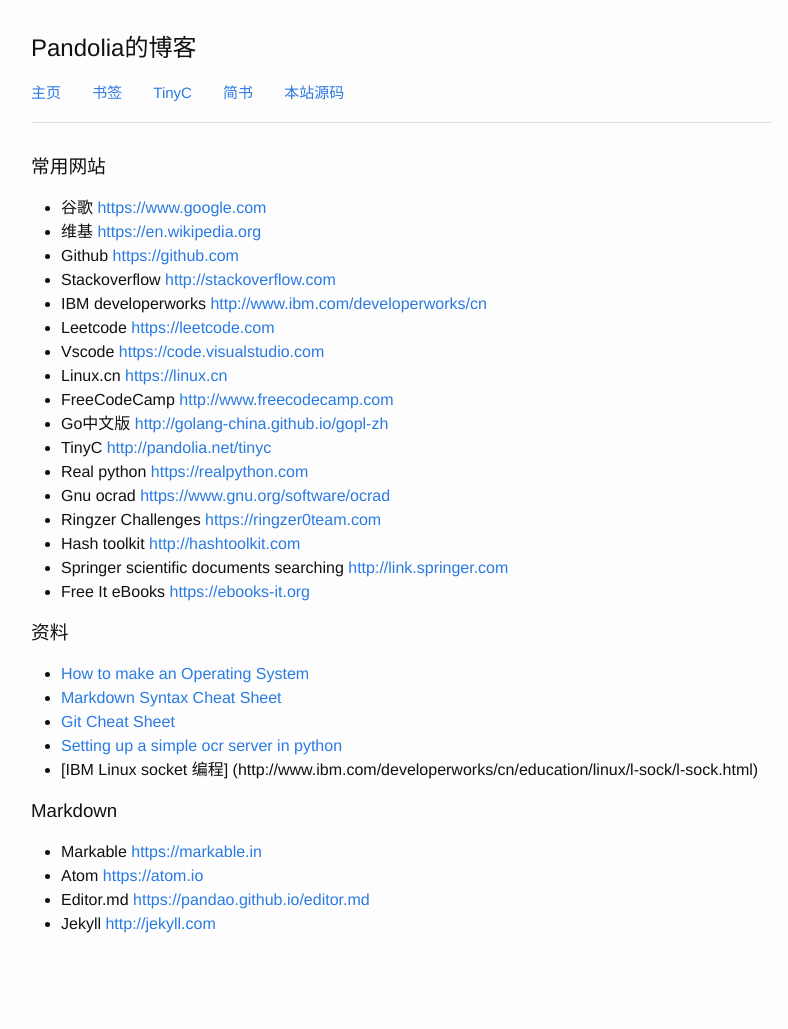
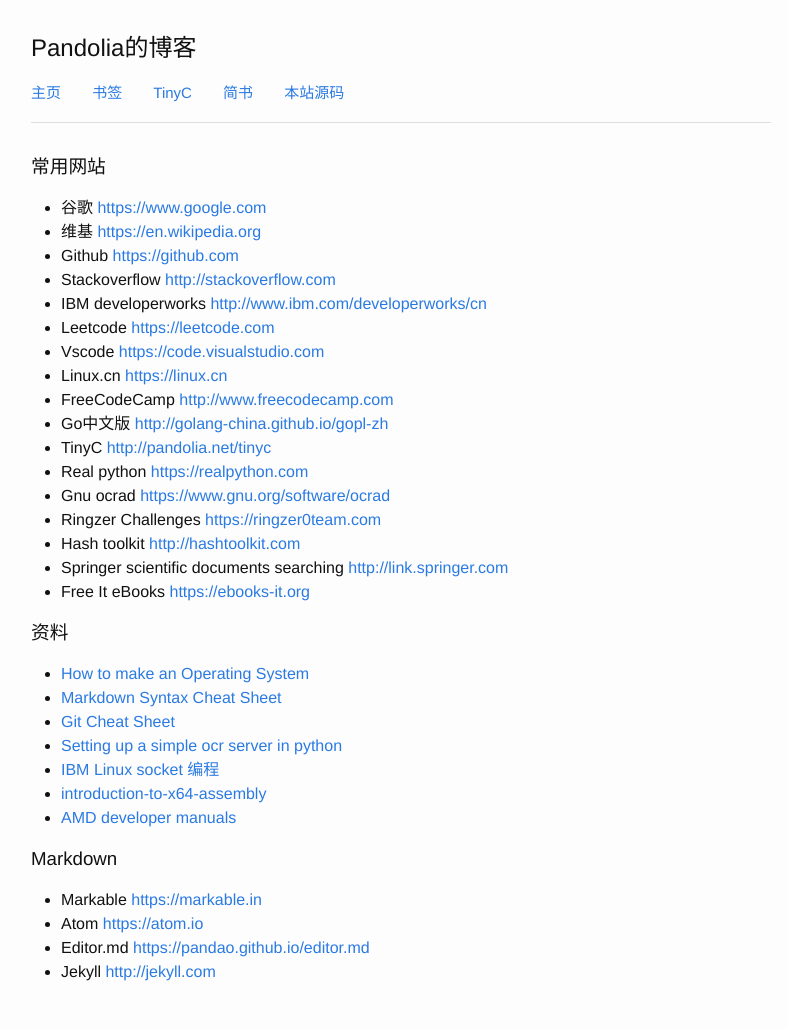
Before and after one commit to pandolia/pandolia.github.io, a Jekyll site: the page built from bookmark.md, in a window 1280 px wide. Shown: the whole page, without its empty margins (239-1027 px from the left). Built offline with Jekyll 4.4.1, drawn with Linux system fonts in a browser that asks for light colours; before the commit the page ends 981 px from its top, so only the background shows below that.

Commit message:
Update bookmark.md

```diff
--- a/bookmark.md
+++ b/bookmark.md
@@ -26,7 +26,9 @@
 - [Markdown Syntax Cheat Sheet](https://markable.in/file/aa191728-9dc7-11e1-91c7-984be164924a.html)
 - [Git Cheat Sheet](https://training.github.com/kit/downloads/github-git-cheat-sheet.pdf)
 - [Setting up a simple ocr server in python](https://realpython.com/blog/python/setting-up-a-simple-ocr-server)
-- [IBM Linux socket 编程] (http://www.ibm.com/developerworks/cn/education/linux/l-sock/l-sock.html)
+- [IBM Linux socket 编程](http://www.ibm.com/developerworks/cn/education/linux/l-sock/l-sock.html)
+- [introduction-to-x64-assembly](https://software.intel.com/en-us/articles/introduction-to-x64-assembly)
+- [AMD developer manuals](http://developer.amd.com/resources/documentation-articles/developer-guides-manuals)
 
 ### Markdown
 - Markable  <https://markable.in>
```
